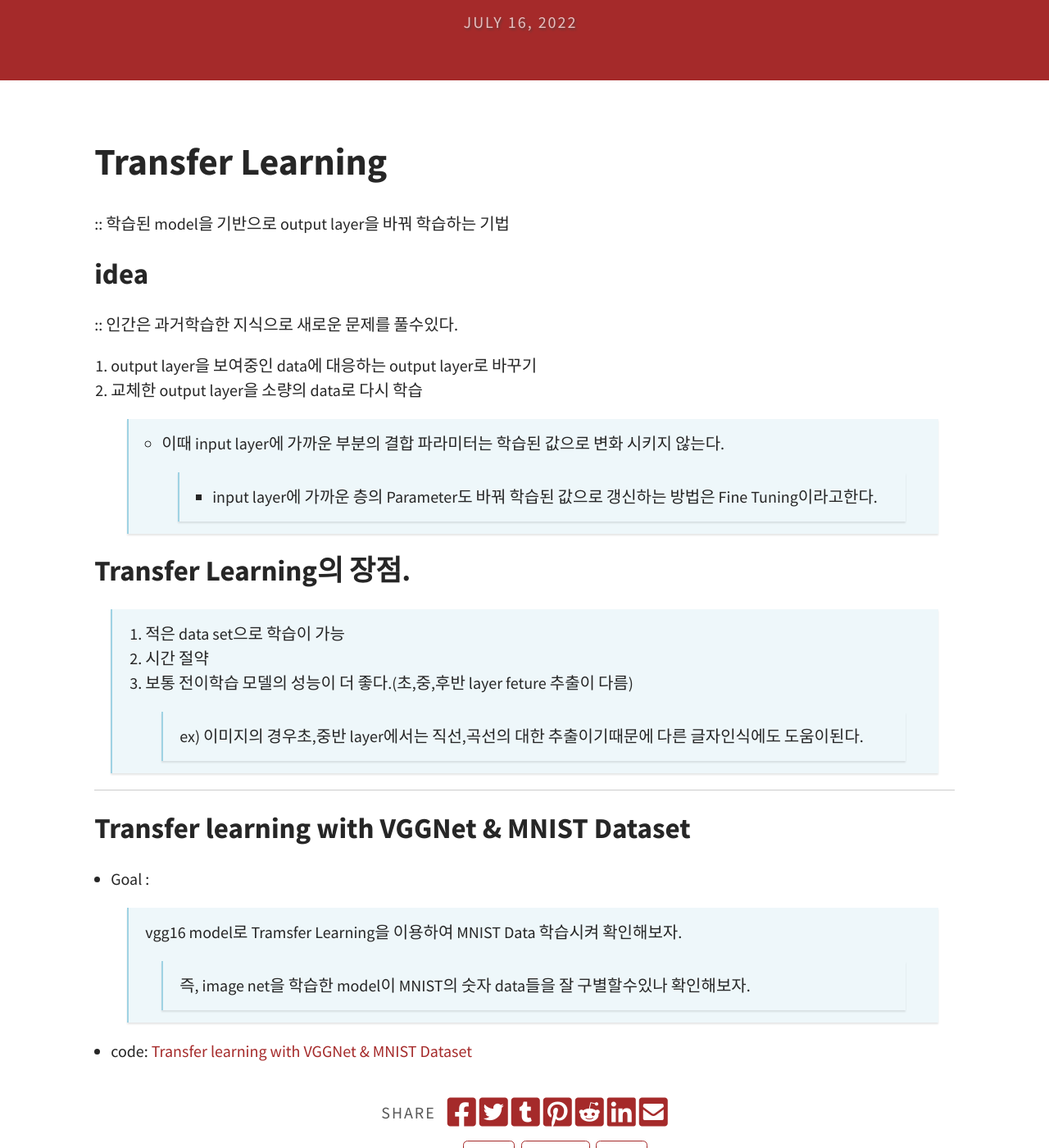
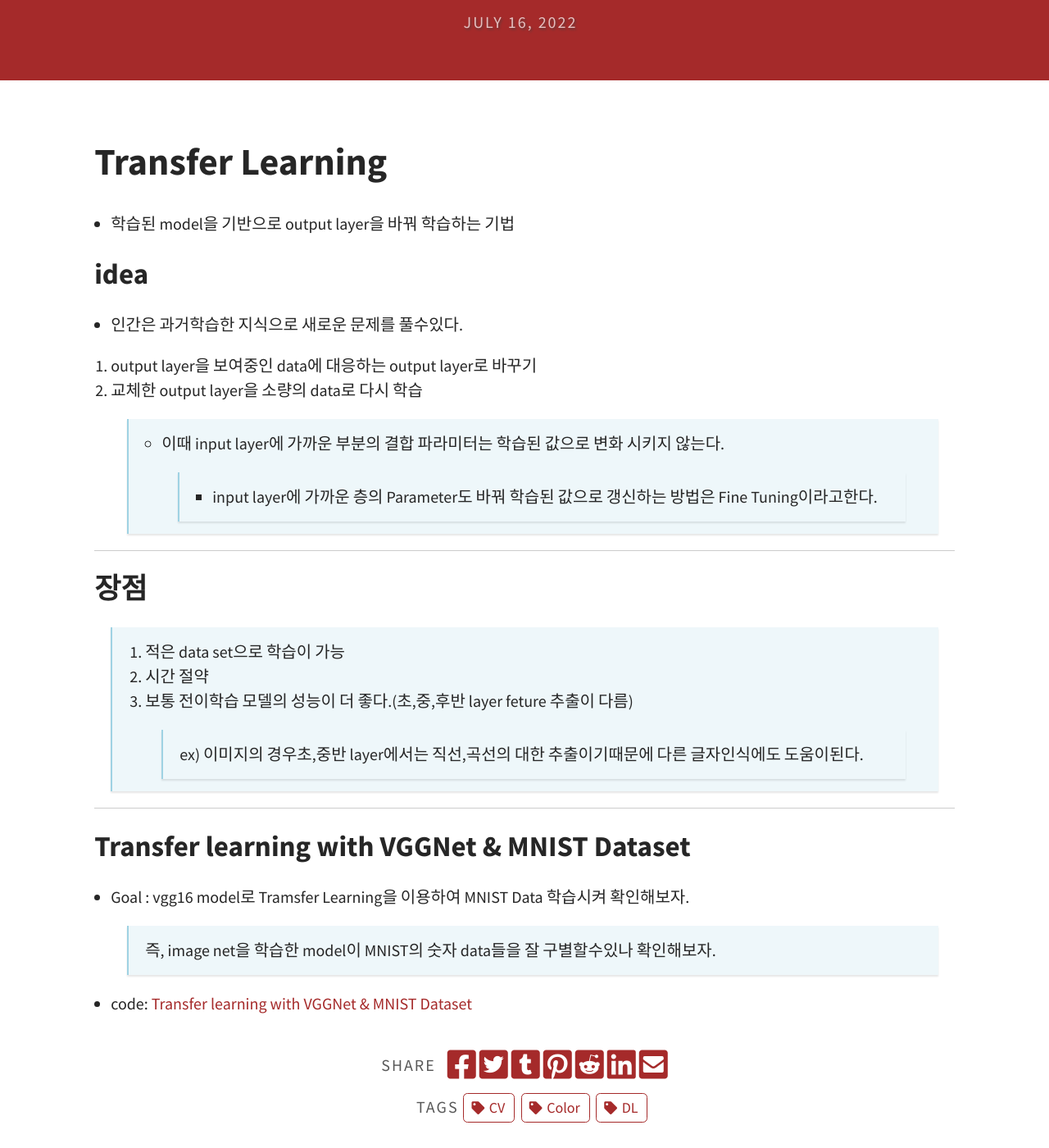
Before and after one commit to Ahnho/Ahnho.github.io, a Jekyll site: the page built from _posts/2022-07-16-transfer.md, in a window 1280 px wide and 1400 px high, scrolled down 236 px. Shown: the whole window at 82% size. Built offline with Jekyll 4.4.1, drawn with Linux system fonts in a browser that asks for light colours.

Commit message:
Update 2022-07-16-transfer.md

```diff
--- a/_posts/2022-07-16-transfer.md
+++ b/_posts/2022-07-16-transfer.md
@@ -8,19 +8,21 @@
 ---
 
 # Transfer Learning
-:: 학습된 model을 기반으로 output layer을 바꿔 학습하는 기법
+- 학습된 model을 기반으로 output layer을 바꿔 학습하는 기법
 
 <!--more-->
 
 ## idea
-:: 인간은 과거학습한 지식으로 새로운 문제를 풀수있다.
+- 인간은 과거학습한 지식으로 새로운 문제를 풀수있다.
 
 1. output layer을 보여중인 data에 대응하는 output layer로 바꾸기
 2. 교체한 output layer을 소량의 data로 다시 학습
 > - 이때 input layer에 가까운 부분의 결합 파라미터는 학습된 값으로 변화 시키지 않는다.
 >> - input layer에 가까운 층의 Parameter도 바꿔 학습된 값으로 갱신하는 방법은 Fine Tuning이라고한다.
 
-## Transfer Learning의 장점.
+---
+
+## 장점
 > 1. 적은 data set으로 학습이 가능
 > 2. 시간 절약
 > 3. 보통 전이학습 모델의 성능이 더 좋다.(초,중,후반 layer feture 추출이 다름)
@@ -30,9 +32,8 @@
 
 ## Transfer learning with VGGNet & MNIST Dataset
 
-- Goal :
-> vgg16 model로 Tramsfer Learning을 이용하여 MNIST Data 학습시켜 확인해보자.
->> 즉, image net을 학습한 model이 MNIST의 숫자 data들을 잘 구별할수있나 확인해보자.
+- Goal :  vgg16 model로 Tramsfer Learning을 이용하여 MNIST Data 학습시켜 확인해보자.
+> 즉, image net을 학습한 model이 MNIST의 숫자 data들을 잘 구별할수있나 확인해보자.
 
 
 - code: [Transfer learning with VGGNet & MNIST Dataset](https://github.com/Ahnho/DeepLeaning_PJ/blob/main/Transfer_Leaning/Transfer_MNIST.ipynb)
```
